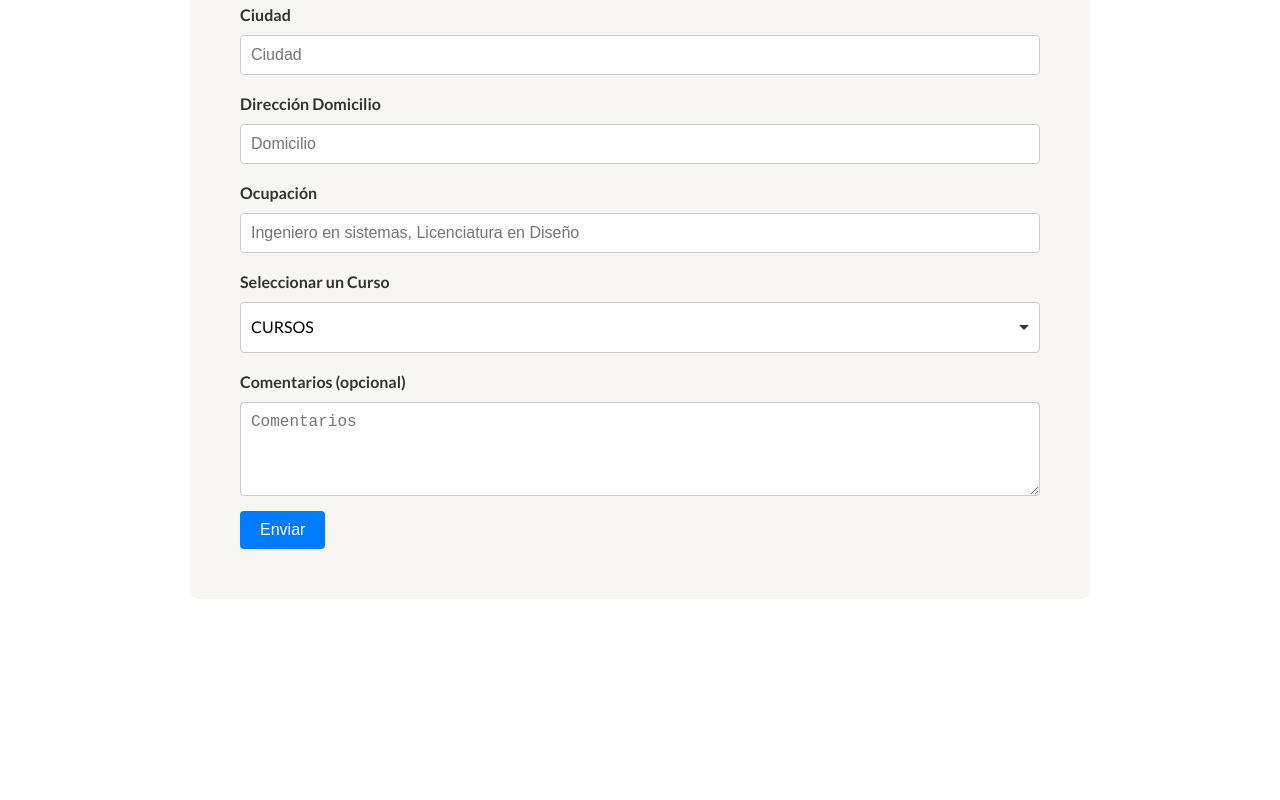
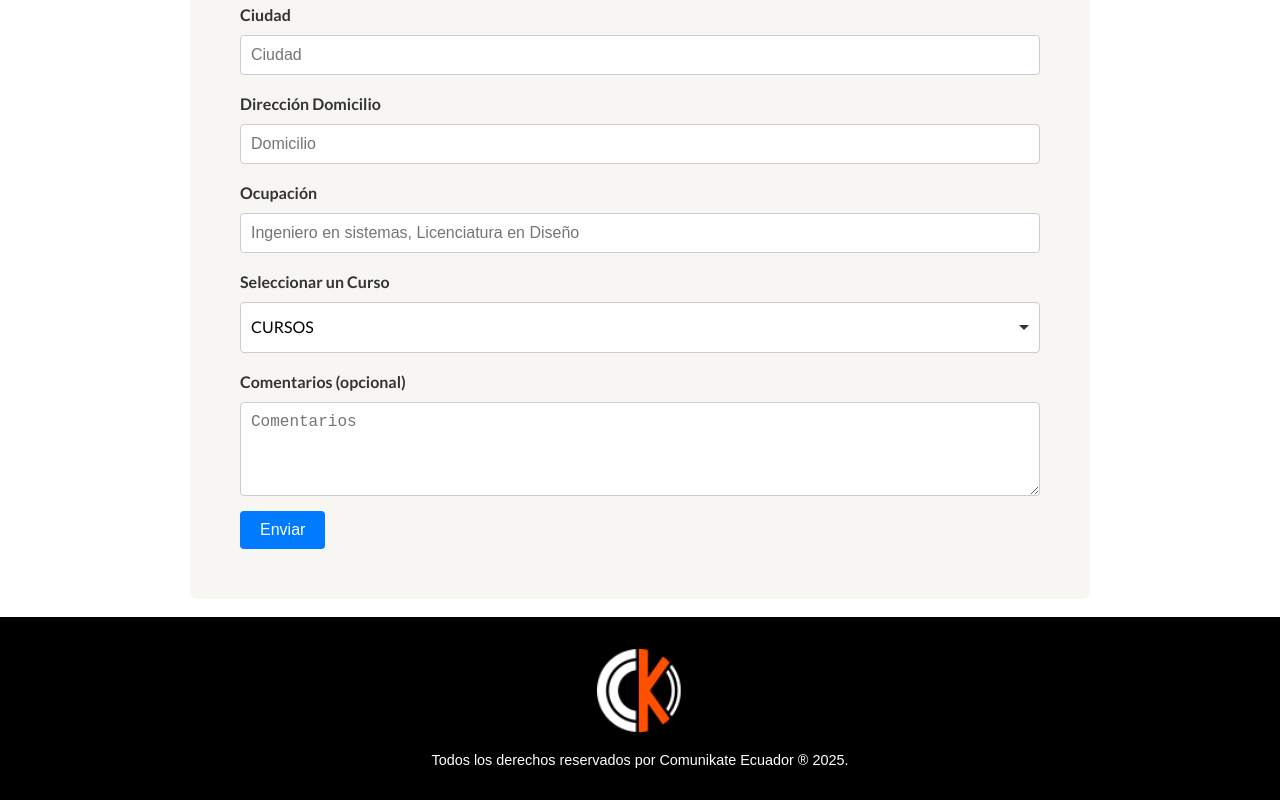
Before and after one commit to YormanOna/COMUNIKATE_EC_V1, a React (Vite) app: page /inscripciones in a window 1280 px wide. Shown: the part 750-1550 px from the top of the page. Before the commit the page ends 1349 px from the top, so only its background shows below. Built offline with nearby package versions, Linux system fonts and the light colour scheme.

Commit message:
Correcion errores V1

```diff
--- a/src/pages/Inscribite.jsx
+++ b/src/pages/Inscribite.jsx
@@ -1,6 +1,7 @@
 import React from 'react';
 import { FormInscripcion } from "../components/form_Inscripcion";
 import {NavigationMenu} from "../components/NavBar";
+import { Footer } from "../components/footer";
 
 export function Inscribite() {
     return (
@@ -12,6 +13,8 @@ export function Inscribite() {
             <br />
             <br />
             <FormInscripcion />
+            <br />
+            <Footer />
         </div>
     );
 }
--- a/src/styles/InstructorCard.css
+++ b/src/styles/InstructorCard.css
@@ -1,7 +1,7 @@
 .container-instructores {
     max-width: 100%;
     margin: 0 auto;
-    background: url('../img/Instructores/FONDO_INSTRUCTORES.webp');
+    background: url('/Instructores/FONDO_INSTRUCTORES.webp');
     background-size: cover;
     background-repeat: no-repeat;
     background-position: center;
```
